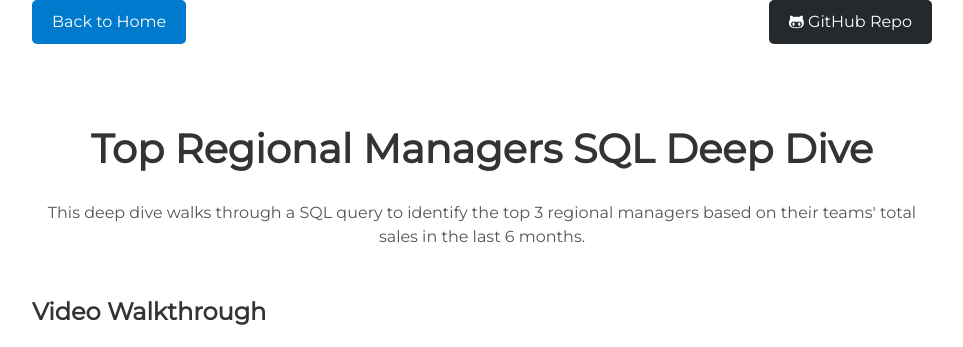
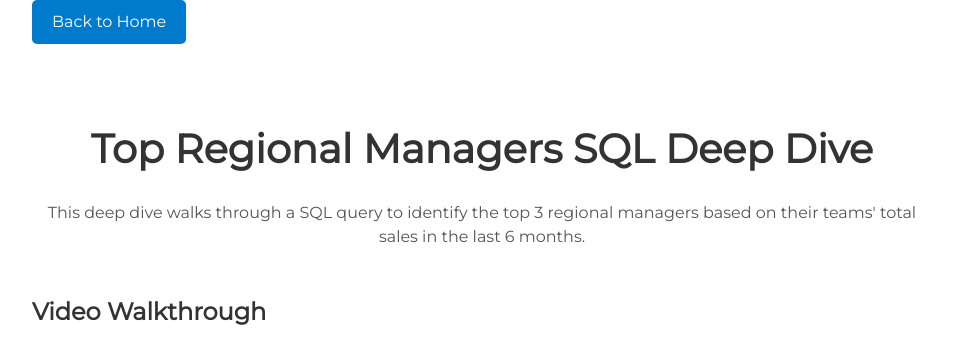
Before and after one commit to ameliameyer/home_, a Jekyll site: the page built from deep_dives/sql_problem_1.html, in a window 1280 px wide and 900 px high, cut to the strip 0-347 px from the top of the window. Shown: the whole strip, without its empty margins (158-1121 px from the left). Built offline with Jekyll 4.4.1, drawn with Linux system fonts in a browser that asks for light colours.

Commit message:
Update sql_problem_1.html

```diff
--- a/deep_dives/sql_problem_1.html
+++ b/deep_dives/sql_problem_1.html
@@ -6,9 +6,6 @@ permalink: /sql_problem_1/
 
 <div class="project-buttons" style="display: flex; justify-content: space-between; margin-bottom: 20px;">
   <a href="https://ameliameyer.github.io/home_/" class="btn" style="padding: 10px 20px; background-color: #007acc; color: white; text-decoration: none; border-radius: 5px;">Back to Home</a>
-  <a href="https://github.com/ameliameyer/sql_project" target="_blank" class="btn" style="padding: 10px 20px; background-color: #24292e; color: white; text-decoration: none; border-radius: 5px;">
-    <i class="fa fa-github-alt"></i> GitHub Repo
-  </a>
 </div>
 
 <div class="user-details">
```
